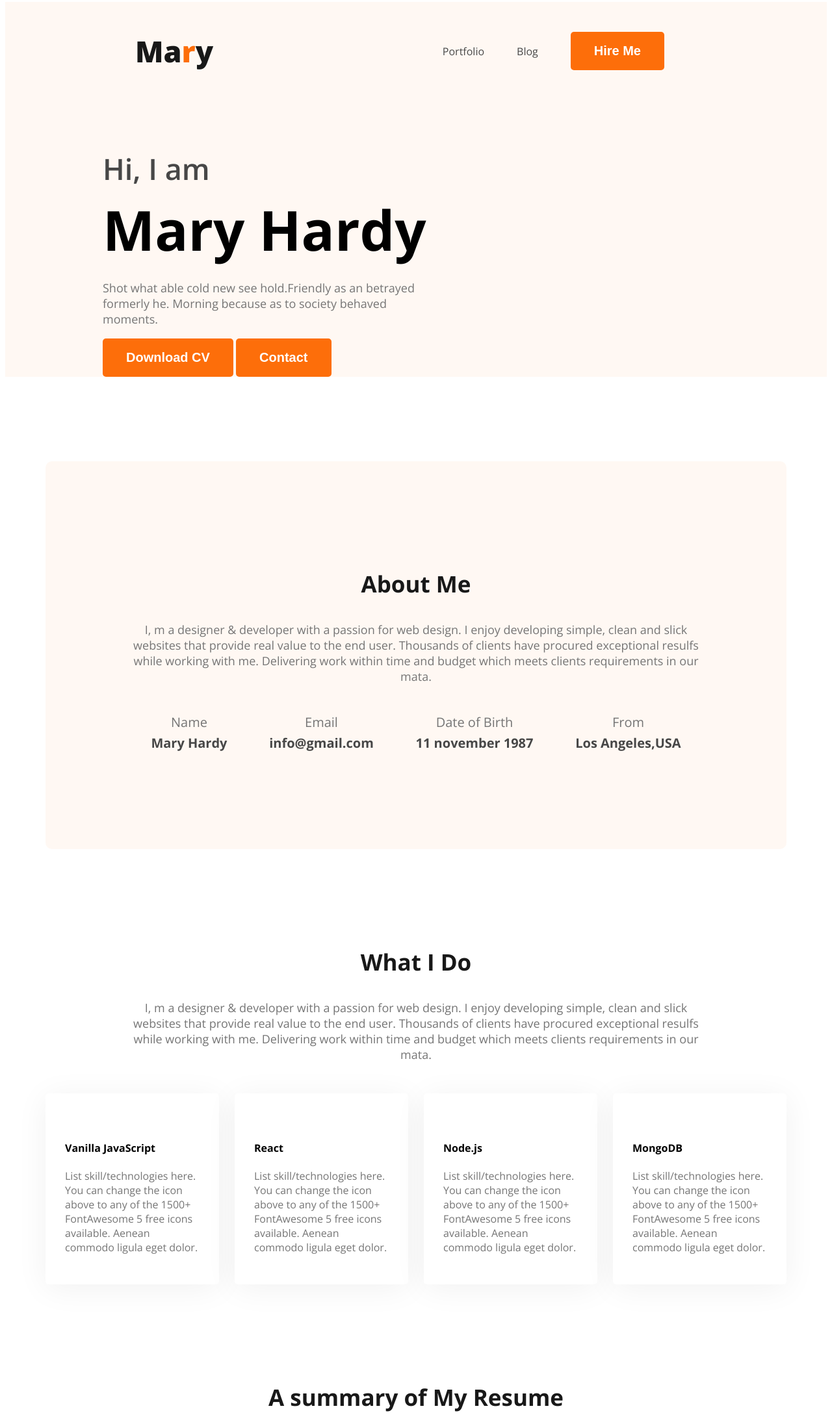
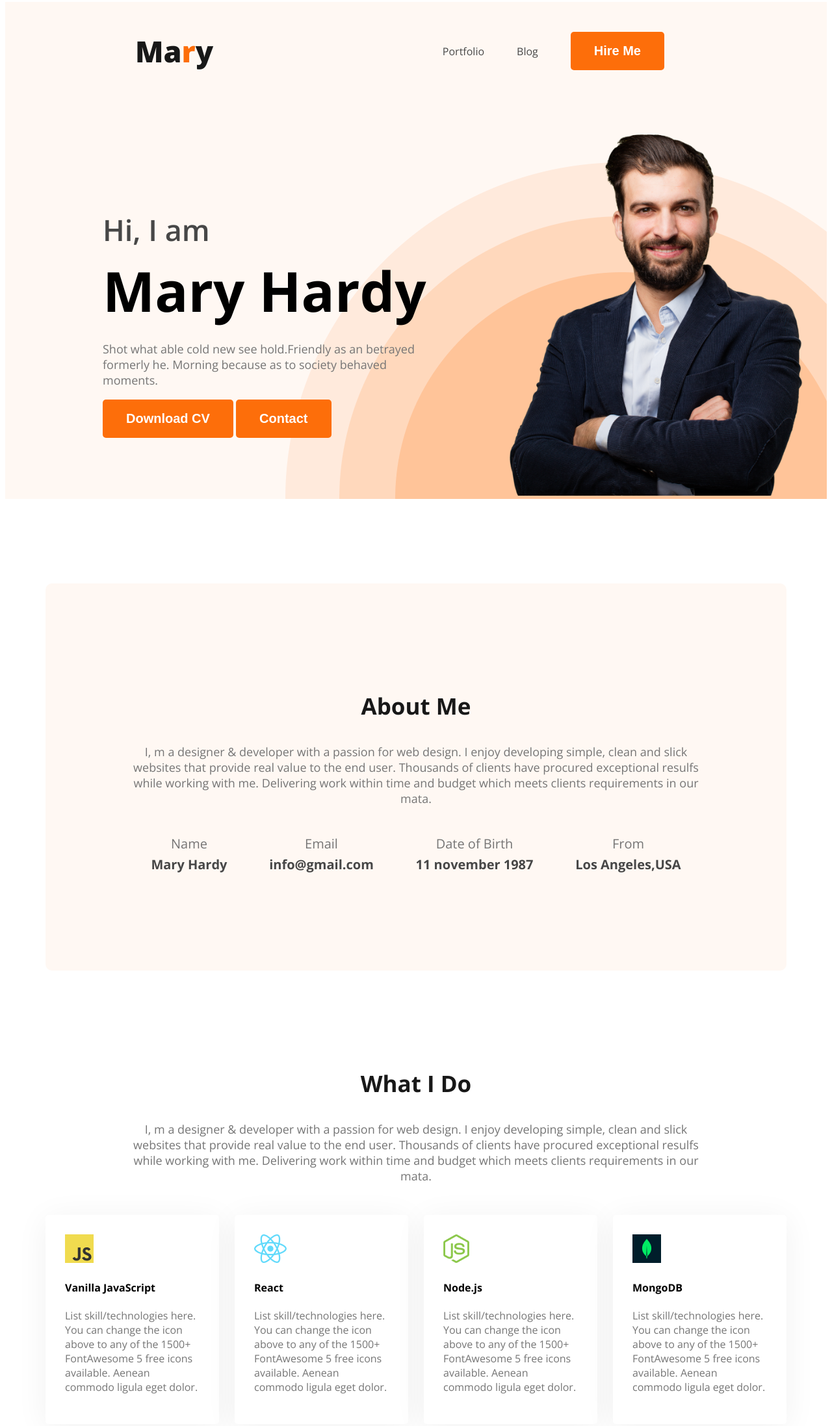
Before and after one commit to imranhowladar/test-repo, a plain HTML site: page index.html in a window 1280 px wide. Shown: the part 5-2200 px from the top of the page at 65% size. Drawn offline with nearby package versions, Linux system fonts and the light colour scheme; the site is published under a folder, as on GitHub Pages, so addresses that start at the root find nothing.

Commit message:
third commit

```diff
--- a/index.html
+++ b/index.html
@@ -33,7 +33,7 @@
                 <button class="btn-primary">Contact</button>
             </div>
             <div>
-                <img class="profile-pic" src="/images/hardy.png" alt="">
+                <img class="profile-pic" src="images/hardy.png" alt="">
             </div>
         </div>
     </header>
@@ -73,25 +73,25 @@
             </p>
             <div class="skill-container">
                 <div class="skill">
-                    <img src="/images/icons/js.png" alt="">
+                    <img src="images/icons/js.png" alt="">
                     <h4 class="skill-title">Vanilla JavaScript</h4>
                     <p class="skill-description">List skill/technologies here. You can change the icon above to any of
                         the 1500+ FontAwesome 5 free icons available. Aenean commodo ligula eget dolor.</p>
                 </div>
                 <div class="skill">
-                    <img src="/images/icons/react.png" alt="">
+                    <img src="images/icons/react.png" alt="">
                     <h4 class="skill-title">React</h4>
                     <p class="skill-description">List skill/technologies here. You can change the icon above to any of
                         the 1500+ FontAwesome 5 free icons available. Aenean commodo ligula eget dolor.</p>
                 </div>
                 <div class="skill">
-                    <img src="/images/icons/nodejs.png" alt="">
+                    <img src="images/icons/nodejs.png" alt="">
                     <h4 class="skill-title">Node.js</h4>
                     <p class="skill-description">List skill/technologies here. You can change the icon above to any of
                         the 1500+ FontAwesome 5 free icons available. Aenean commodo ligula eget dolor.</p>
                 </div>
                 <div class="skill">
-                    <img src="/images/icons/mongo.png" alt="">
+                    <img src="images/icons/mongo.png" alt="">
                     <h4 class="skill-title">MongoDB</h4>
                     <p class="skill-description">List skill/technologies here. You can change the icon above to any of
                         the 1500+ FontAwesome 5 free icons available. Aenean commodo ligula eget dolor.</p>
@@ -159,9 +159,9 @@
             <h3 class="footer-title">Lets Connect</h3>
             <p class="footer-description">Please fill out the form on this section to contact with me or call between 9:00 A.M and 8.00 P.M ET, Monday through Friday.</p>
             <div class="social-links">
-                <a href=""><img src="/images/icons/facebook.png" alt=""></a>
-                <a href=""><img src="/images/icons/twitter.png" alt=""></a>
-                <a href=""><img src="/images/icons/insta.png" alt=""></a>
+                <a href=""><img src="images/icons/facebook.png" alt=""></a>
+                <a href=""><img src="images/icons/twitter.png" alt=""></a>
+                <a href=""><img src="images/icons/insta.png" alt=""></a>
             </div>
         </div>
         <div class="footer-column">
--- a/style.css
+++ b/style.css
@@ -64,7 +64,7 @@ nav a {
 /* header style */
 .header {
     background: rgb(255, 248, 243);
-    background-image: url(/images/header_bg.png);
+    background-image: url(images/header_bg.png);
     background-repeat: no-repeat;
     background-position: bottom right;
 }
```
